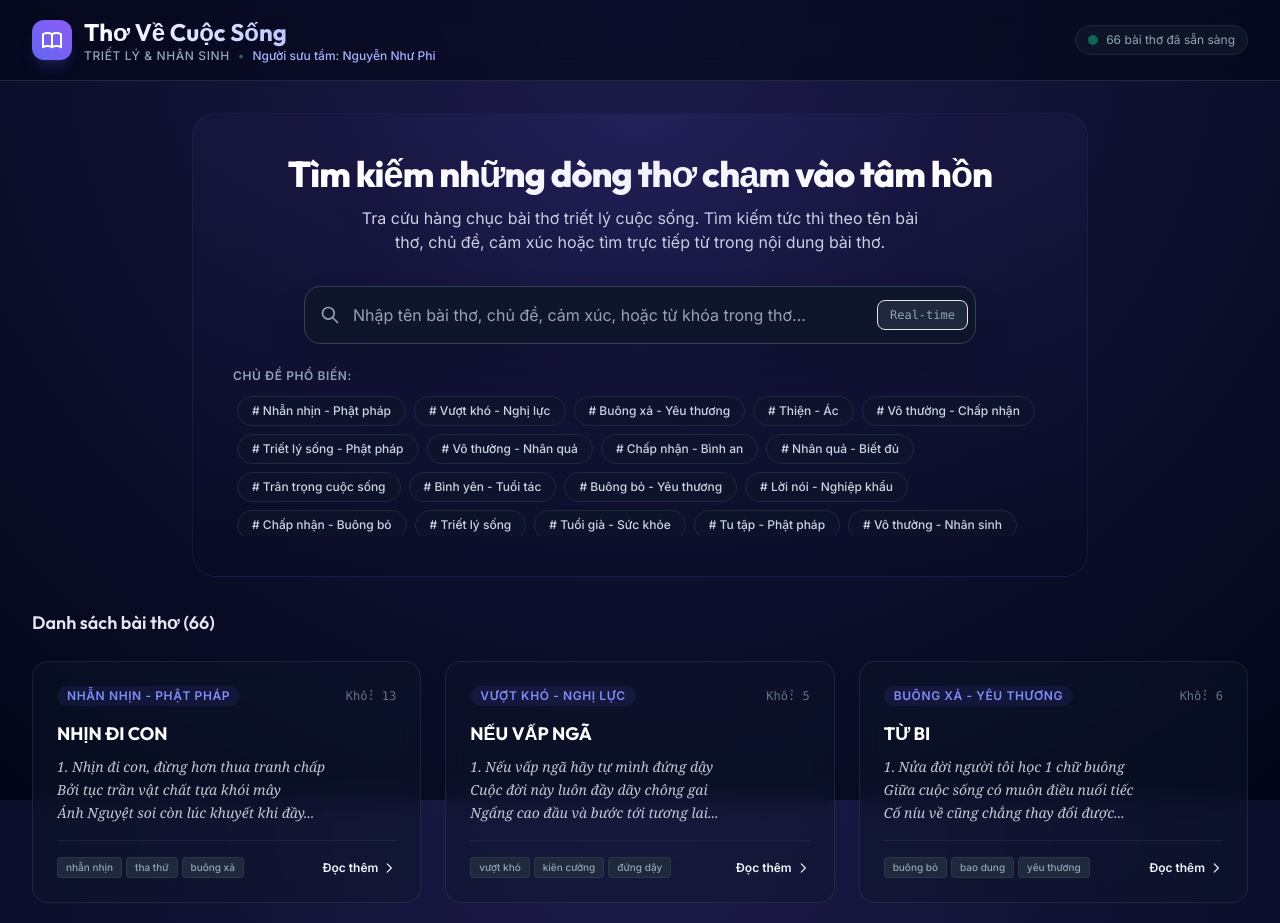
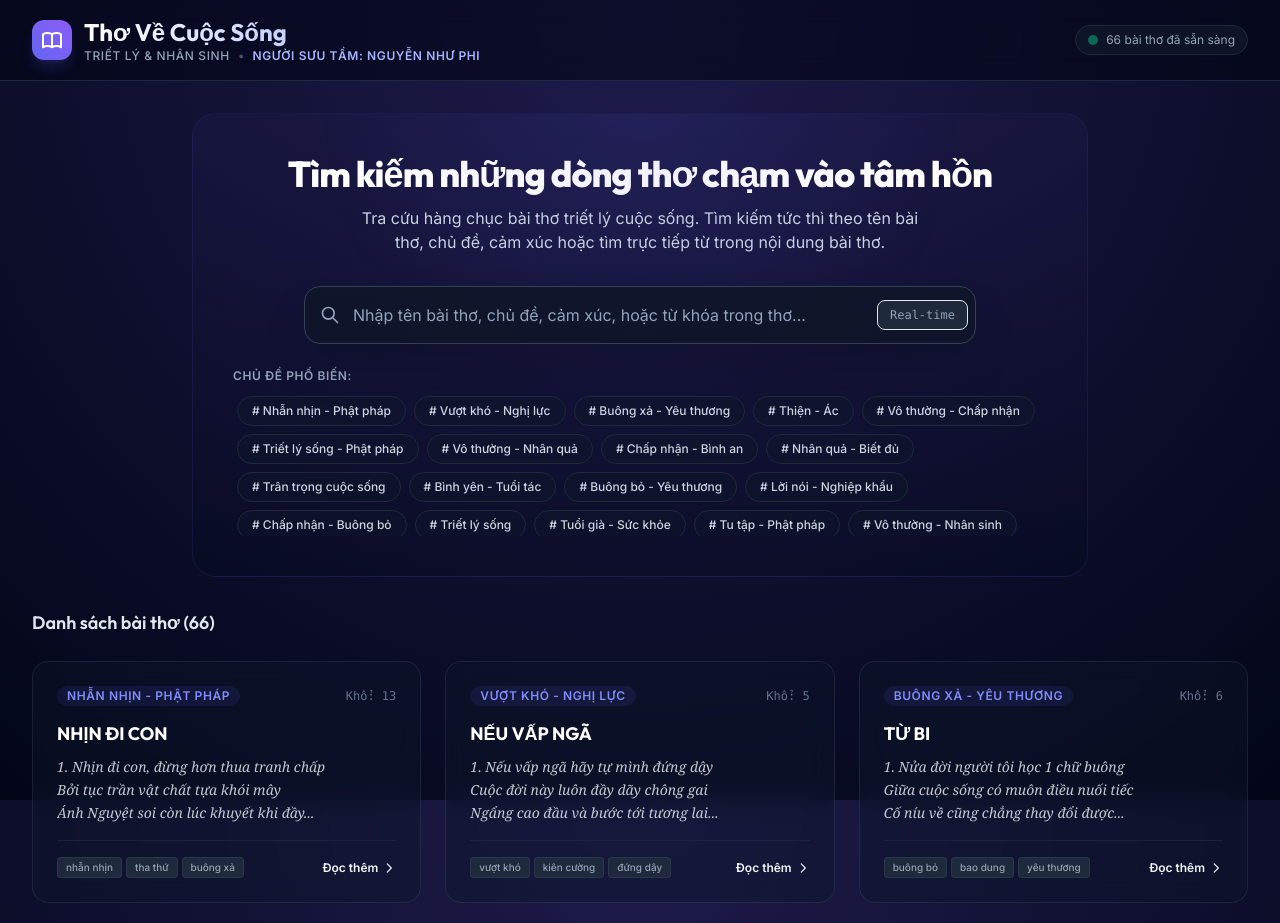
Before and after one commit to nhuphiphc-ops/tho-ve-cuoc-song, a plain HTML site: page index.html in a window 1280 px wide. Shown: the top 923 px of the page. Drawn offline with nearby package versions, Linux system fonts and the light colour scheme.

Commit message:
Change Nguyen Nhu Phi collector text to uppercase

```diff
--- a/index.html
+++ b/index.html
@@ -99,7 +99,7 @@
           <div class="flex flex-col sm:flex-row sm:items-center gap-1 sm:gap-2">
             <p class="text-xs text-slate-400 font-medium tracking-wider uppercase">Triết Lý & Nhân Sinh</p>
             <span class="hidden sm:inline text-slate-600 text-xs">•</span>
-            <p class="text-xs text-indigo-300 font-medium">Người sưu tầm: Nguyễn Như Phi</p>
+            <p class="text-xs text-indigo-300 font-semibold tracking-wider uppercase">NGƯỜI SƯU TẦM: NGUYỄN NHƯ PHI</p>
           </div>
         </div>
       </div>
@@ -219,7 +219,7 @@
   <footer class="border-t border-slate-900 bg-slate-950/80 py-8 text-center text-slate-500 text-sm mt-auto">
     <div class="max-w-7xl mx-auto px-4 flex flex-col items-center gap-1">
       <p class="font-display font-medium text-slate-400">Thơ Về Cuộc Sống &copy; 2026</p>
-      <p class="text-xs text-indigo-400 font-medium">Người sưu tầm: Nguyễn Như Phi</p>
+      <p class="text-xs text-indigo-400 font-semibold tracking-wider uppercase">NGƯỜI SƯU TẦM: NGUYỄN NHƯ PHI</p>
       <p class="text-xs mt-1 text-slate-600">Được tinh tuyển và thiết kế sang trọng, tối giản</p>
     </div>
   </footer>
```
